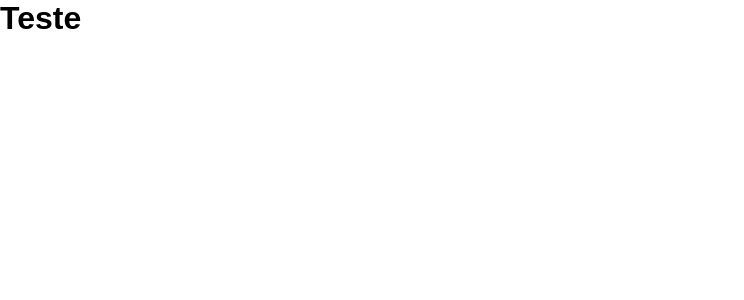
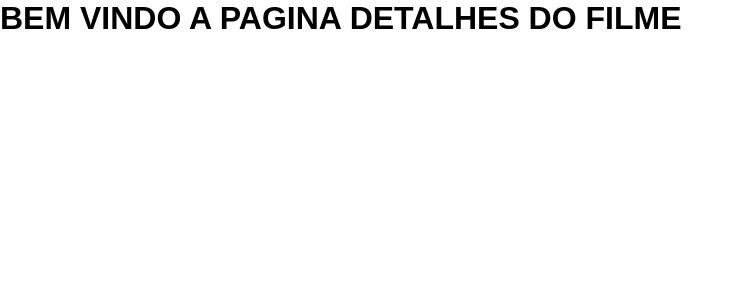
Before and after one commit to Brunogabriel-dev/prime-flix, a React (Create React App) app: page /filme/1 in a window 1280 px wide. Shown: the top 300 px of the page, without its empty margins (0-744 px from the left). Built offline with nearby package versions, Linux system fonts and the light colour scheme.

Commit message:
Inclusão de texto

```diff
--- a/package.json
+++ b/package.json
@@ -8,6 +8,7 @@
     "@testing-library/user-event": "^13.5.0",
     "react": "^18.2.0",
     "react-dom": "^18.2.0",
+    "react-router-dom": "^6.3.0",
     "react-scripts": "5.0.1",
     "web-vitals": "^2.1.4"
   },
--- a/src/App.js
+++ b/src/App.js
@@ -1,7 +1,9 @@
+import RoutesApp from "./routes";
+
 function App() {
   return (
     <div className="App">
-      <h1>Teste</h1>
+      <RoutesApp/>
     </div>
   );
 }
--- /dev/null
+++ b/src/routes.js
@@ -0,0 +1,17 @@
+import {BrowserRouter, Routes, Route} from 'react-router-dom';
+
+import Home from './pages/Home';
+import Filme from './pages/Filme';
+
+function RoutesApp(){
+  return(
+    <BrowserRouter>
+      <Routes>
+        <Route path="/" element={ <Home/> } />
+        <Route path="/filme/:id" element={<Filme/>}/>
+      </Routes>
+    </BrowserRouter>
+  )
+}
+
+export default RoutesApp;
```
Also changed, not shown: 1 other file (tests, documents, lock files or other folders).
